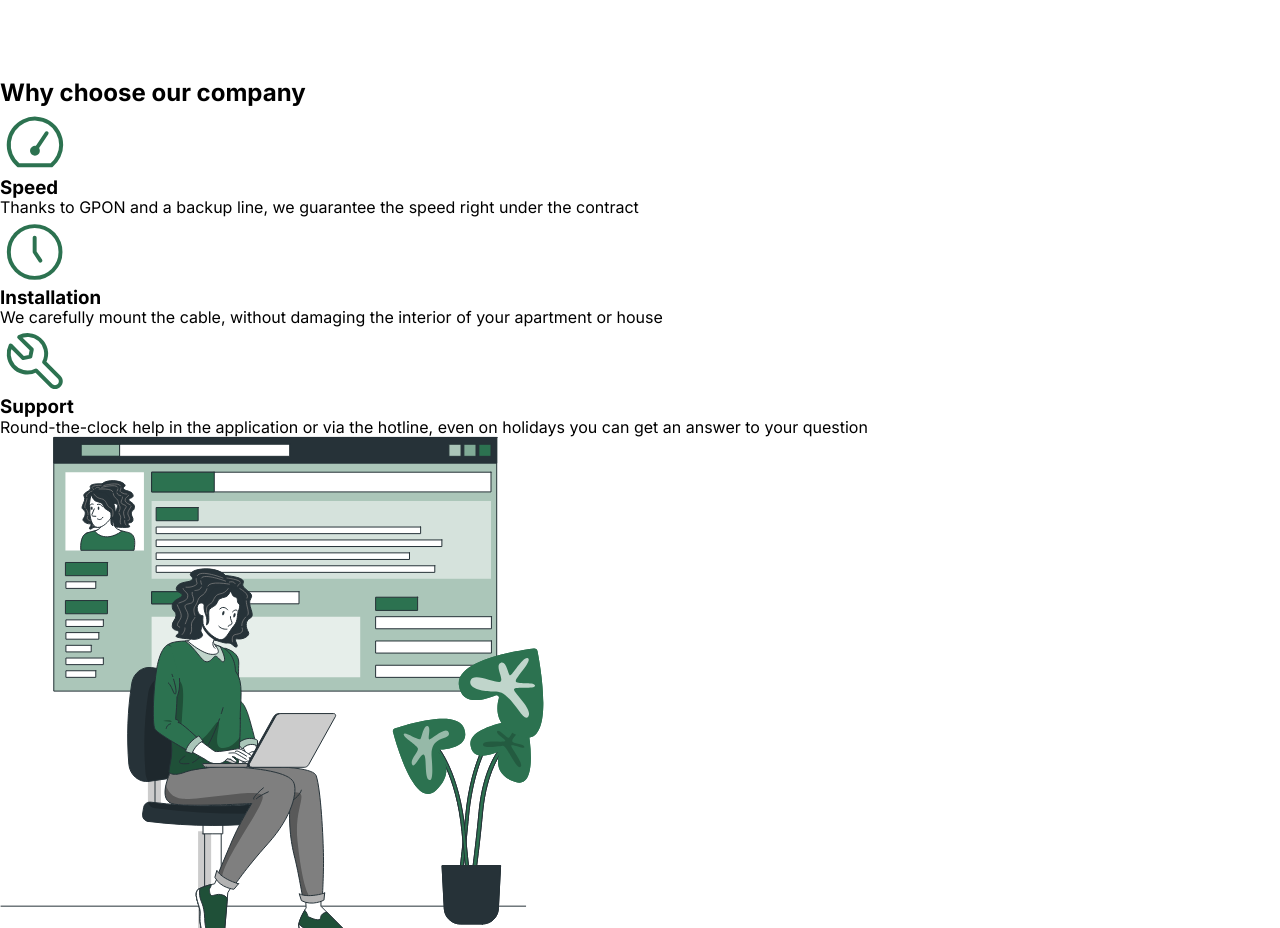
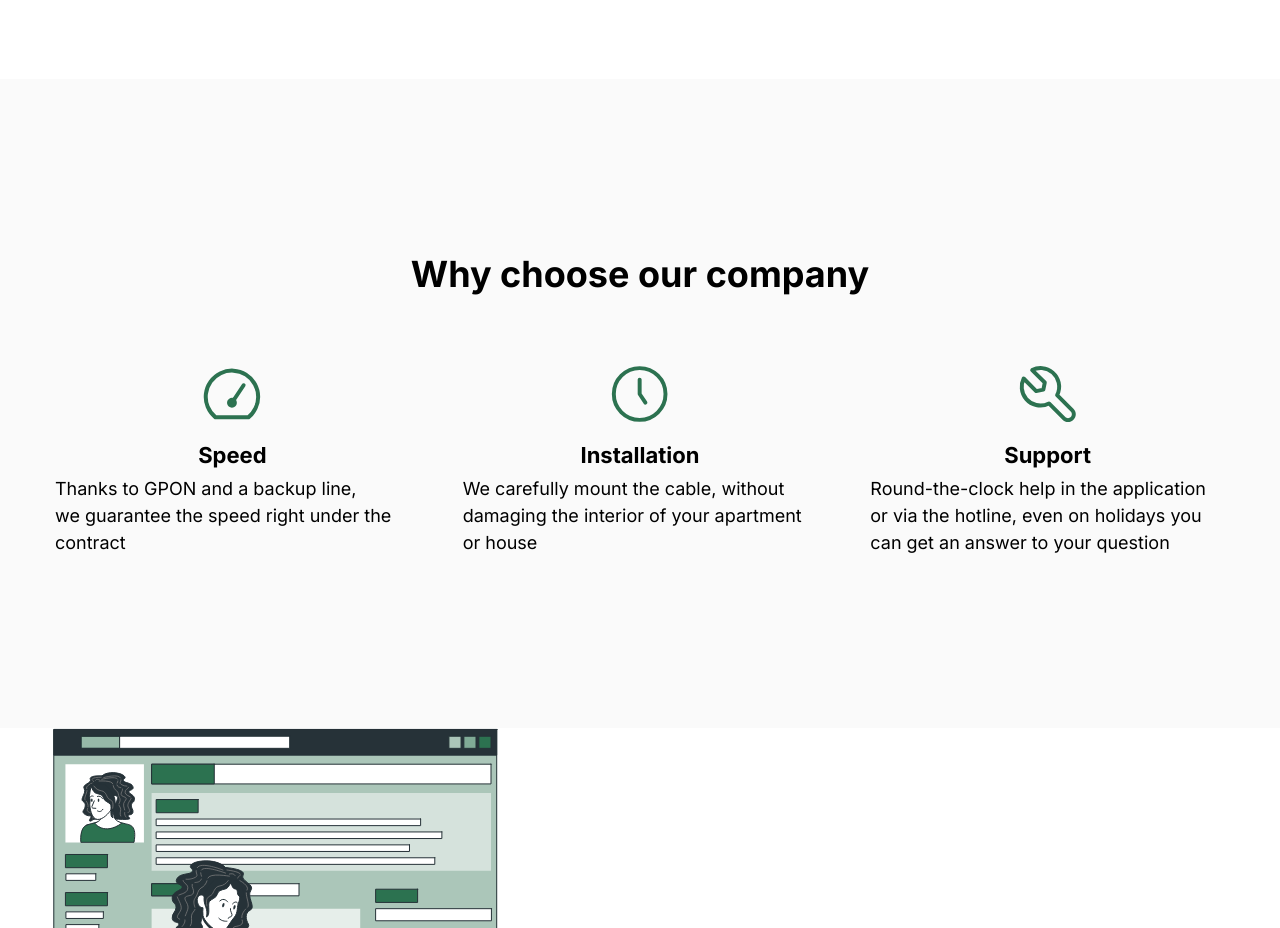
Before and after one commit to d3nnys/new-team-project, a plain HTML site: page index.html in a window 1280 px wide. Shown: the part 783-1711 px from the top of the page. Drawn offline with nearby package versions, Linux system fonts and the light colour scheme; a web font is replaced by a local one.

Commit message:
add features styles

```diff
--- a/css/styles.css
+++ b/css/styles.css
@@ -1,13 +1,20 @@
 a {
 	text-decoration: none;
 }
-ul, ol {
+ul,
+ol {
 	list-style: none;
 	padding-left: 0;
 	margin-top: 0;
 	margin-bottom: 0;
 }
-h1,h2,h3,h4,h5,h6,p {
+h1,
+h2,
+h3,
+h4,
+h5,
+h6,
+p {
 	margin-top: 0;
 	margin-bottom: 0;
 }
@@ -25,8 +32,8 @@ button {
 }
 
 body {
-    font-family: Inter,sans-serif;
-    background-color: #FFFFFF;
+	font-family: Inter, sans-serif;
+	background-color: #ffffff;
 	color: #000000;
 }
 .container {
@@ -35,15 +42,15 @@ padding: 0 15px;
 	margin: 0 auto;
 }
 .header {
-border-bottom: 3px solid #2C7250;
+	border-bottom: 3px solid #2c7250;
 }
-.header-container{
+.header-container {
 	display: flex;
 	align-items: center;
 	justify-content: space-between;
 }
 .header-logo {
-color: #2C7250;
+	color: #2c7250;
 
 	font-family: Montserrat, sans-serif;
 	font-size: 25px;
@@ -53,7 +60,6 @@ color: #2C7250;
 }
 
 .header-nav {
-
 }
 
 .header-list {
@@ -66,23 +72,23 @@ margin-right: 40px;
 } */
 
 .header-link {
-color: #2E363E;
+	color: #2e363e;
 	font-size: 18px;
 	font-weight: 500;
 	line-height: 1.5;
 	padding: 56px 0;
 	display: block;
 }
-.header-link:hover,.header-link:focus{
-    color: #2C7250;
+.header-link:hover,
+.header-link:focus {
+	color: #2c7250;
 }
 
 .header-adress {
-
 }
 
 .header-tel-link {
-color: #2C7250;
+	color: #2c7250;
 	text-align: right;
 	font-size: 18px;
 	font-weight: 700;
@@ -98,14 +104,14 @@ color: #2C7250;
 	align-items: center;
 }
 .hero-title {
-    color: #2E363E;
+	color: #2e363e;
 	font-size: 48px;
 	line-height: 1.3; /* 62.4px */
 	letter-spacing: -0.02em;
 	margin-bottom: 25px;
 }
 .hero-text {
-    color: #434B53;
+	color: #434b53;
 	font-size: 21px;
 	line-height: 1.6; /* 33.6px */
 	letter-spacing: -0.009em;
@@ -113,15 +119,53 @@ margin-bottom: 25px;
 	max-width: 434px;
 }
 .hero-btn {
-    color: #FFF;
+	color: #fff;
 	font-size: 21px;
 	font-weight: 600;
 	line-height: 1.43; /* 30.03px */
 	letter-spacing: -0.009em;
 	border-radius: 5px;
-background: #2C7250;
+	background: #2c7250;
 	min-width: 337px;
 	height: 70px;
 }
 .hero-img {
 }
+
+/* FEATURES */
+
+.features {
+	padding: 172px 0;
+	background-color: #fafafa;
+}
+.container {
+}
+.features-title {
+	color: #000;
+	text-align: center;
+	font-size: 36px;
+	line-height: 1.33;
+	margin-bottom: 60px;
+}
+.features-list {
+	display: flex;
+	gap: 53px;
+}
+.features-item {
+	width: calc((100% - 106px) / 3);
+}
+.features-image {
+	margin: 0 auto 11px;
+}
+.features-subtitle {
+	color: #000;
+	text-align: center;
+	font-size: 22px;
+	line-height: 1.43;
+	margin-bottom: 4px;
+}
+.features-text {
+	color: #000;
+	font-size: 18px;
+	line-height: 1.5;
+}
--- a/index.html
+++ b/index.html
@@ -46,7 +46,6 @@
 				<address class="header-adress">
 					<a class="header-tel-link" href="tel:88006549732">8 (800) 654-97-32</a>
 				</address>
-
 			</div>
 		</header>
 
@@ -55,35 +54,43 @@
 				<div class="container hero-container">
 					<div class="hero-box">
 						<h1 class="hero-title">Reliable Home Internet and TV Provider </h1>
-				<p class="hero-text">We work only in small towns. Thanks to this, we maintain quality and we will not spray</p>
+						<p class="hero-text"
+							>We work only in small towns. Thanks to this, we maintain quality and we will not spray</p
+						>
 						<button class="hero-btn" type="button">Submit your application</button>
 					</div>
 					<img class="hero-img" src="./images/hero-img.svg" alt="hero-img" width="571" height="560" />
 				</div>
 			</section>
 
-			<section>
-				<h2>Why choose our company</h2>
-				<ul>
-					<li>
-						<img src="./images/speed.svg" alt="speed" width="70" height="70" />
-						<h3>Speed</h3>
-						<p>Thanks to GPON and a backup line, we guarantee the speed right under the contract</p>
+			<section class="features">
+				<div class="container">
+					<h2 class="features-title">Why choose our company</h2>
+					<ul class="features-list">
+						<li class="features-item">
+							<img class="features-image" src="./images/speed.svg" alt="speed" width="70" height="70" />
+							<h3 class="features-subtitle">Speed</h3>
+							<p class="features-text"
+								>Thanks to GPON and a backup line, we guarantee the speed right under the contract</p
+							>
 						</li>
-					<li>
-						<img src="./images/install.svg" alt="install" width="70" height="70" />
-						<h3>Installation</h3>
-						<p>We carefully mount the cable, without damaging the interior of your apartment or house</p>
+						<li class="features-item">
+							<img class="features-image" src="./images/install.svg" alt="install" width="70" height="70" />
+							<h3 class="features-subtitle">Installation</h3>
+							<p class="features-text"
+								>We carefully mount the cable, without damaging the interior of your apartment or house</p
+							>
 						</li>
-					<li>
-						<img src="./images/support.svg" alt="support" width="70" height="70" />
-						<h3>Support</h3>
-						<p
+						<li class="features-item">
+							<img class="features-image" src="./images/support.svg" alt="support" width="70" height="70" />
+							<h3 class="features-subtitle">Support</h3>
+							<p class="features-text"
 								>Round-the-clock help in the application or via the hotline, even on holidays you can get an answer to
 								your question</p
 							>
 						</li>
 					</ul>
+				</div>
 			</section>
 			<section>
 				<img src="./images/about-img.svg" alt="about-img" width="544" height="525" />
```
Lines whose indentation alone changed are shown as unchanged.
